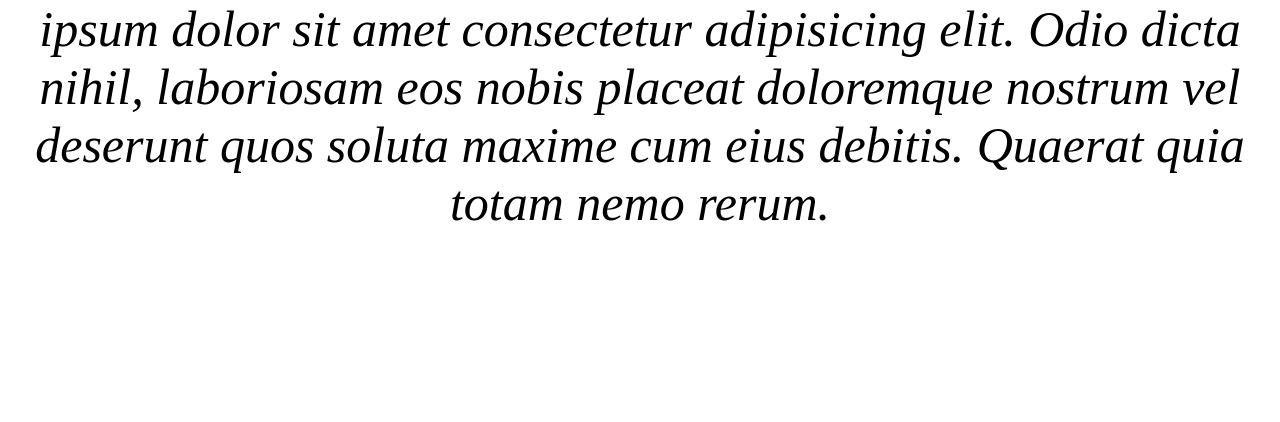
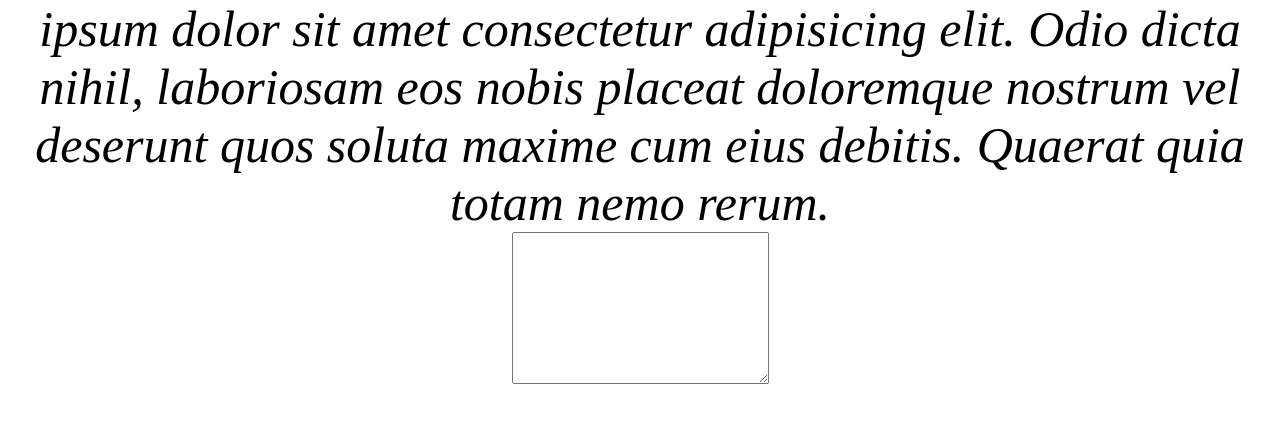
Before and after one commit to yerlan-baizhiyenov/conflig, a plain HTML site: page index.html in a window 1280 px wide. Drawn offline with Linux system fonts and the light colour scheme.

Commit message:
pragraph

```diff
--- a/index.html
+++ b/index.html
@@ -9,7 +9,10 @@
 <body>
     <div class="text">
         <p>
-             ipsum dolor sit amet consectetur adipisicing elit. Odio dicta nihil, laboriosam eos nobis placeat doloremque nostrum vel deserunt quos soluta maxime cum eius debitis. Quaerat quia totam nemo rerum.
+            ipsum dolor sit amet consectetur adipisicing elit. Odio dicta nihil, laboriosam eos nobis placeat doloremque nostrum vel deserunt quos soluta maxime cum eius debitis. Quaerat quia totam nemo rerum.
+        </p>
+        <p>
+            <textarea name="" id="" cols="30" rows="10"></textarea>
         </p>
     </div>
 </body>
```
